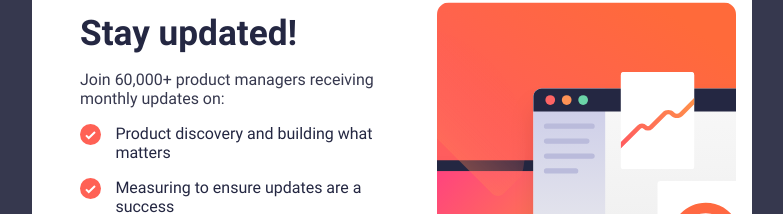
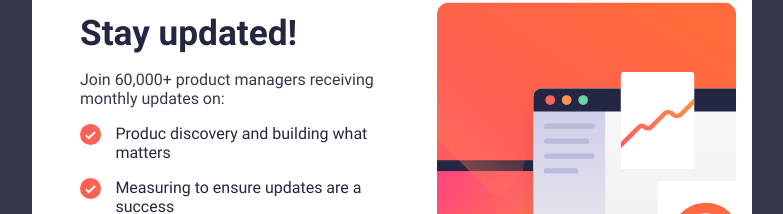
Before and after one commit to Nuuriii/newslatter-signup-form, a React (Vite) app: page / in a window 1280 px wide. Shown: the part 176-390 px from the top of the page, without its empty margins (248-1031 px from the left). Built offline with nearby package versions, Linux system fonts and the light colour scheme.

Commit message:
refactor: change text

```diff
--- a/src/components/newslatter/NewsLatter.tsx
+++ b/src/components/newslatter/NewsLatter.tsx
@@ -59,7 +59,7 @@ export const NewsLatter = () => {
                 <IconWrapper>
                   <ListIcon src={IconList} alt='list icon' />
                 </IconWrapper>
-                <Span>Product discovery and building what matters</Span>
+                <Span>Produc discovery and building what matters</Span>
               </List>
               <List>
                 <IconWrapper>
```
